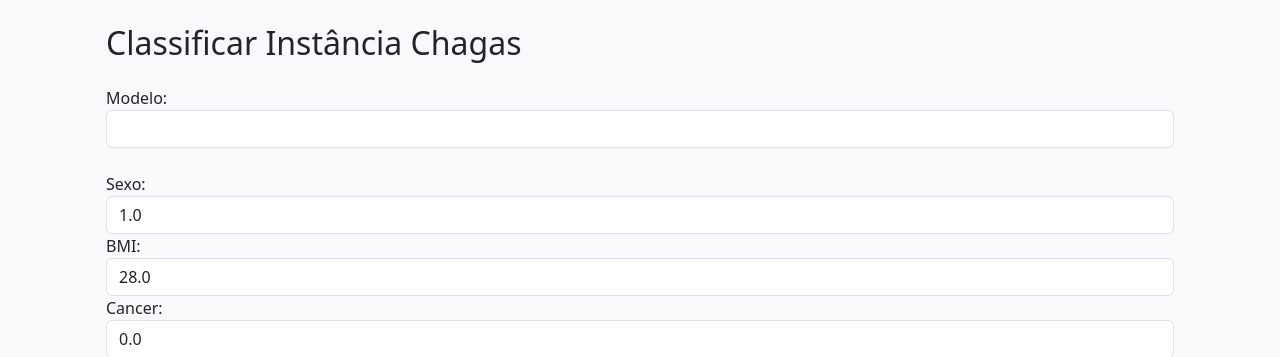
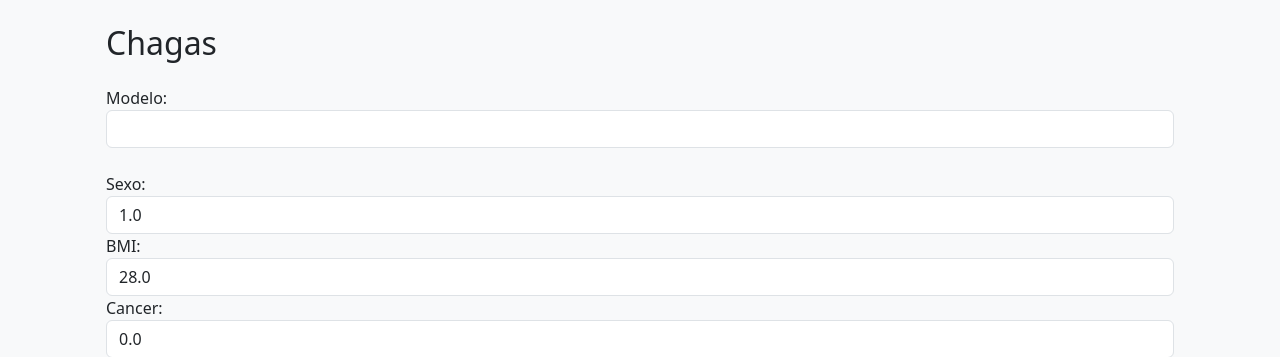
Before and after one commit to myller-silva/Flask-API-Chagas, a Flask app: page /classify/chagas in a window 1280 px wide. Shown: the part 56-413 px from the top of the page. Run offline with Flask 3, Linux system fonts and the light colour scheme; lists and menus that the app fills with data are empty; parts of the project's set-up code (start-up, migrations or seed data) failed here and were passed over; some libraries are stand-ins or nearby versions.

Commit message:
update: template chagas

```diff
--- a/templates/classify/chagas.html
+++ b/templates/classify/chagas.html
@@ -4,7 +4,7 @@
 endblock %}
 {% block content %}
 <div class="container">
-  <h2 class="mb-4">Classificar Instância Chagas</h2>
+  <h2 class="mb-4">Chagas</h2>
   <form action="/classify/chagas" method="post">
     <label for="model">Modelo:</label>
     <select id="model" name="model" class="form-control">
--- a/templates/result/chagas.html
+++ b/templates/result/chagas.html
@@ -2,7 +2,7 @@
 {% extends 'base.html' %}
 {% block content %}
 <div class="container">
-  <h1>Resultado da Classificação de Chagas</h1>
+  <h1>Resultado - Chagas</h1>
   {% if model %}
   <h2>Modelo: {{ model }}</h2>
   {% endif %}
```
